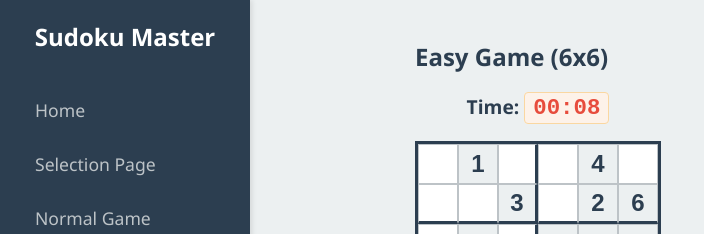
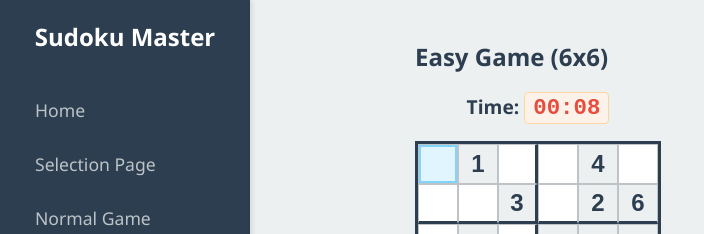
Before and after one commit to ccliuaw/sudoku-react, a React (Create React App) app: page /games/easy in a window 1280 px wide. In both pictures the pointer is over the input 438 px from the left and 164 px from the top of the page. Shown: the top 234 px of the page, without its empty margins (0-704 px from the left). Built offline with nearby package versions, Linux system fonts and the light colour scheme.

Commit message:
adding cell hover effect

```diff
--- a/src/App.css
+++ b/src/App.css
@@ -137,6 +137,11 @@ h2 {
     font-weight: bold;
     color: #2c3e50;
     cursor: not-allowed;
+}
+
+.cell:not(.fixed):hover {
+    background-color: #e1f5fe;
+    box-shadow: inset 0 0 0 2px #81d4fa;
 }
 
 .cell.selected {
```
